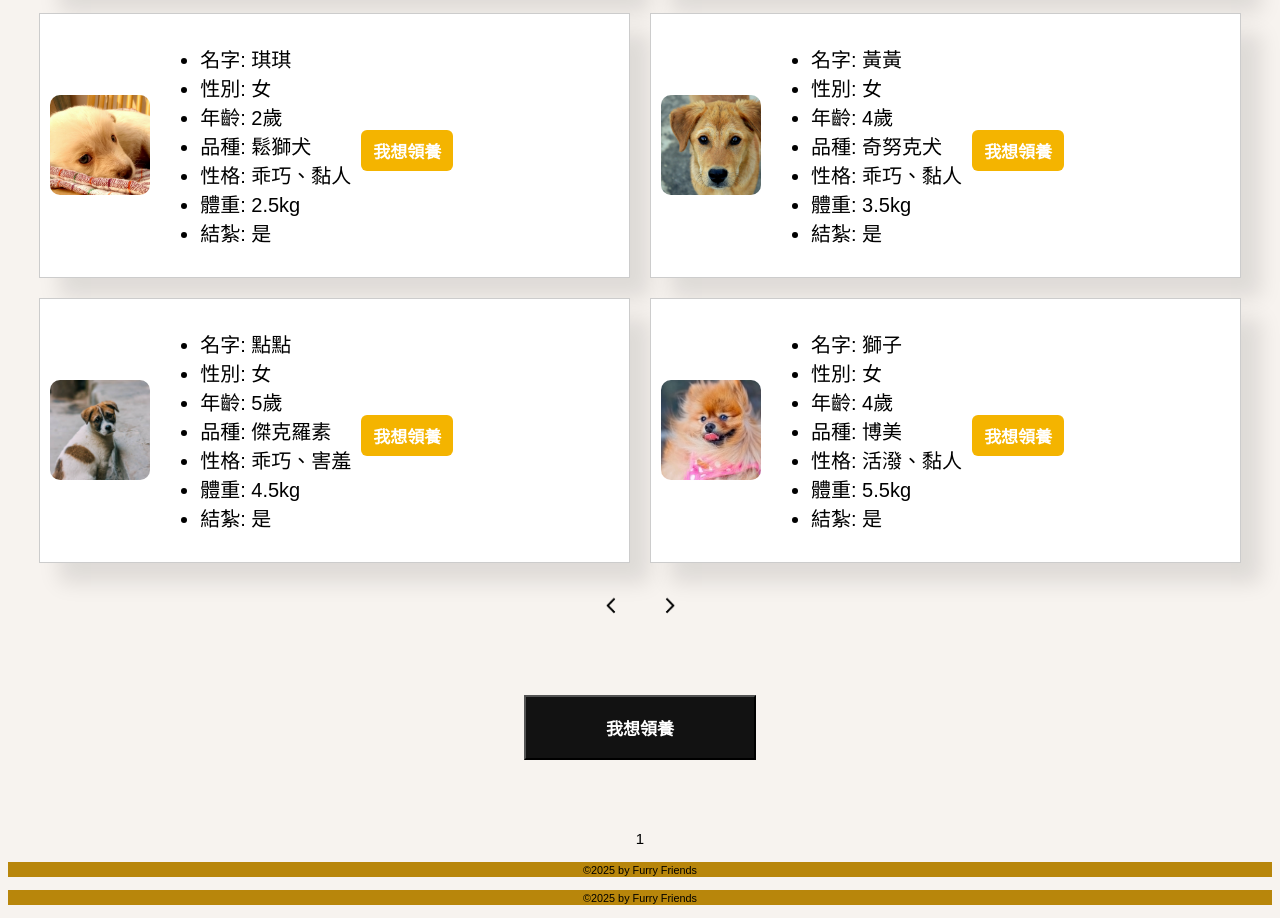
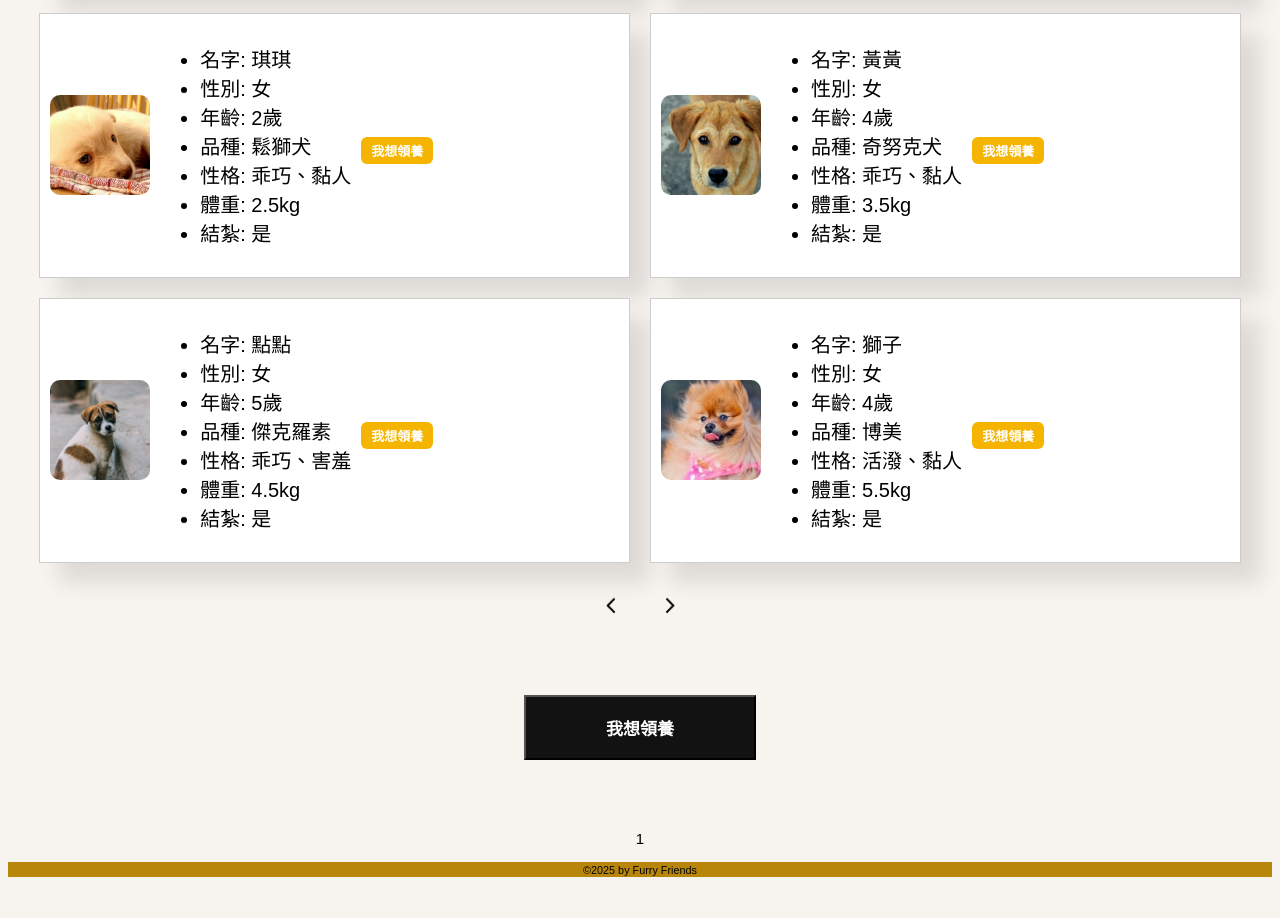
Before and after one commit to jing123273/FurryFriends, a plain HTML site: page introduce.html in a window 1280 px wide. Shown: the part 1020-1938 px from the top of the page. After the commit the page ends 1910 px from the top, so only its background shows below. Drawn offline with Linux system fonts and the light colour scheme.

Commit message:
改按鈕大小

```diff
--- a/css/introduce.css
+++ b/css/introduce.css
@@ -188,14 +188,18 @@ footer{
   margin-top: 10px;
   text-align: center;
 }
+
 .adopt-button input[type="submit"] {
-  padding: 8px 12px;
+  padding: 4px 10px;            /* 變小的按鈕尺寸 */
+  font-size: 13px;              /* 字體稍微小一點 */
   background-color: #f4b400;
   color: white;
   border: none;
   border-radius: 6px;
   cursor: pointer;
+  transition: background-color 0.2s ease;
 }
+
 .adopt-button input[type="submit"]:hover {
   background-color: #e59500;
 }
--- a/introduce.html
+++ b/introduce.html
@@ -168,9 +168,7 @@
         <footer>
             <p><small>©2025 by Furry Friends </small></p>
         </footer>
-        <footer>
-    <p><small>©2025 by Furry Friends </small></p>
-</footer>
+
 
         <!-- JS 程式碼 -->
     <script>
```
